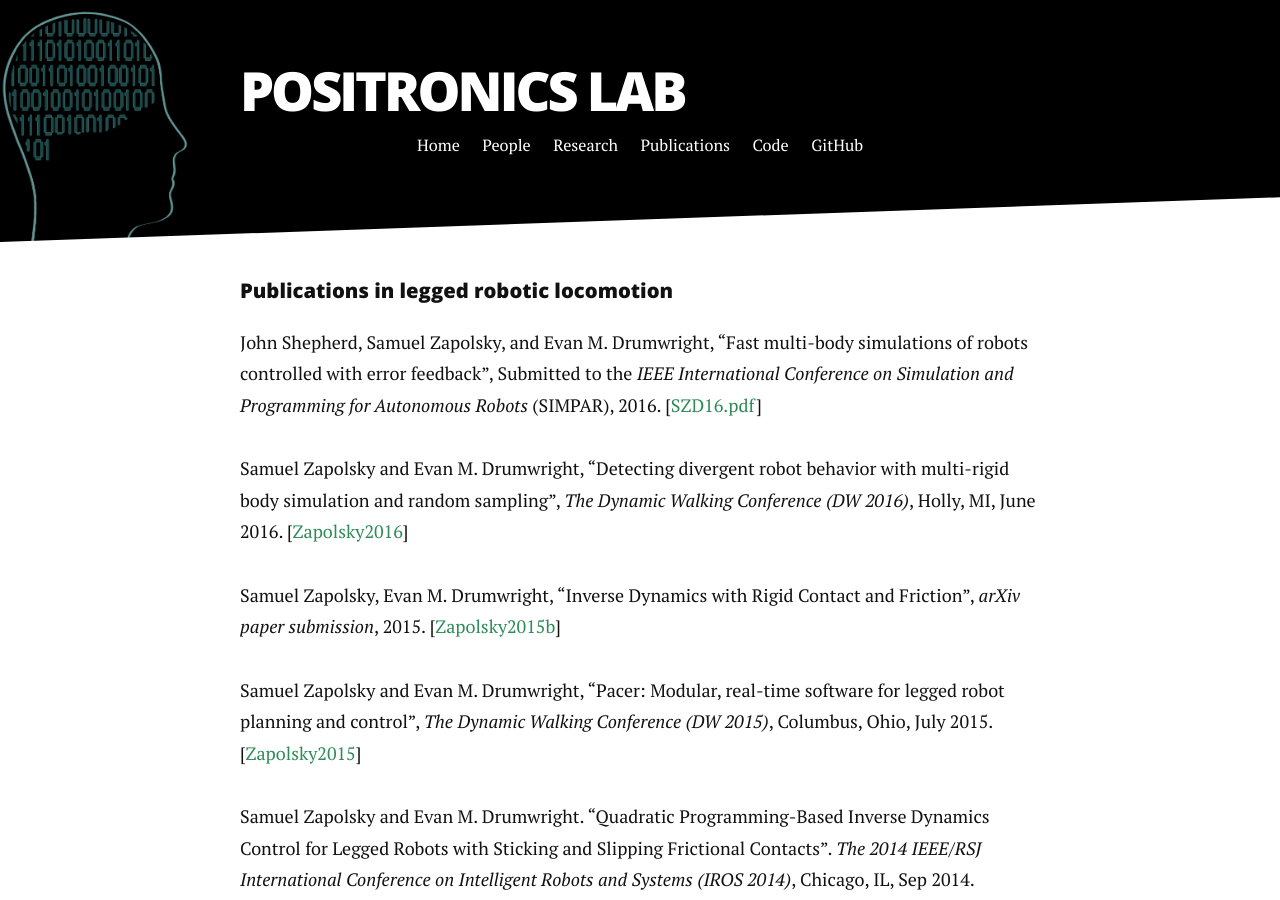
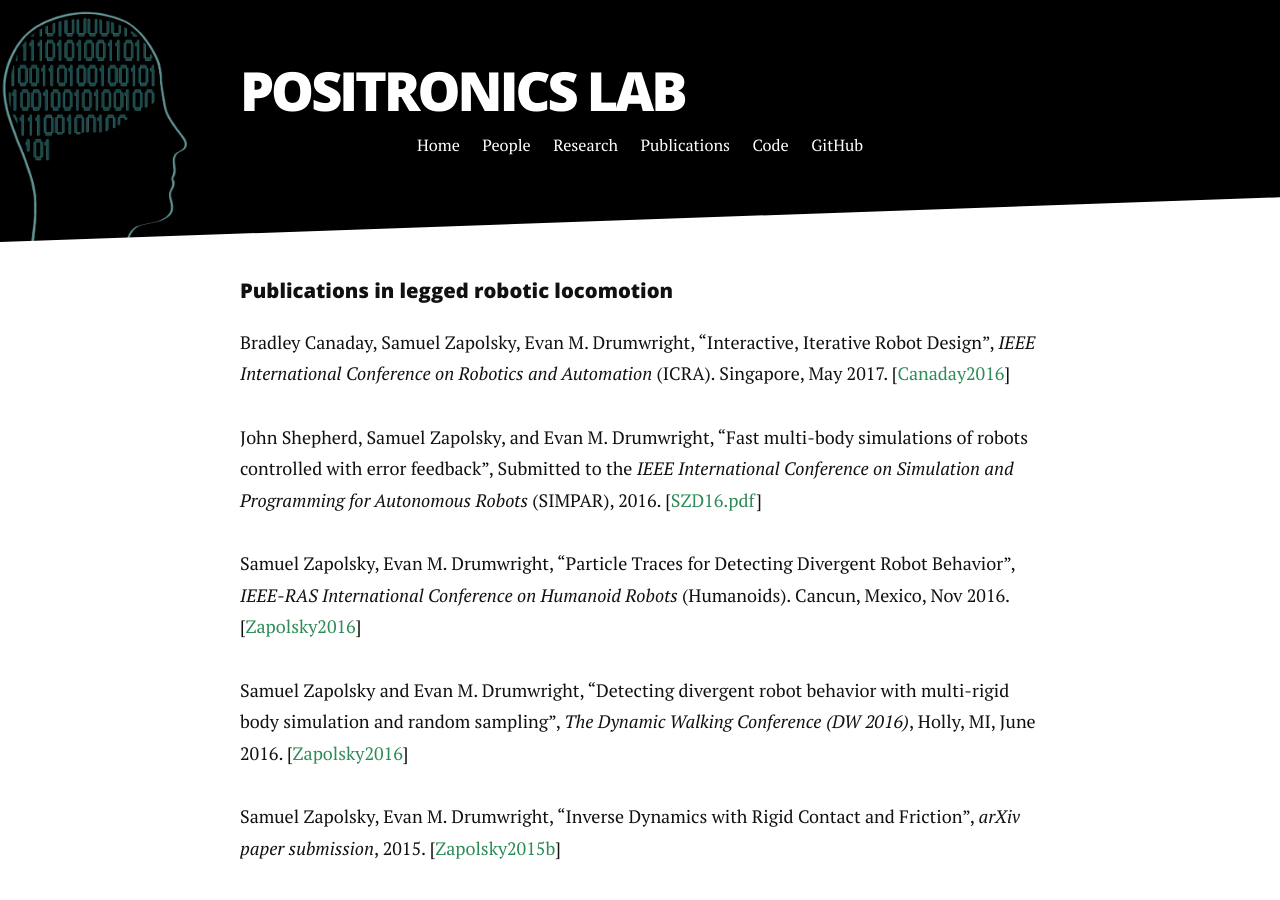
Before and after one commit to PositronicsLab/positronicslab.github.io, a Jekyll site: the page built from publications.md, in a window 1280 px wide and 900 px high. Built offline with Jekyll 4.4.1, drawn with Linux system fonts in a browser that asks for light colours; nearby versions of some CDN libraries.

Commit message:
updated publications

```diff
--- a/publications.md
+++ b/publications.md
@@ -3,7 +3,11 @@ layout: default
 title: Publications
 ---
 #### Publications in legged robotic locomotion
+Bradley Canaday, Samuel Zapolsky, Evan M. Drumwright, "Interactive, Iterative Robot Design", <i>IEEE International Conference on Robotics and Automation</i> (ICRA). Singapore, May 2017. [<a href="/assets/pdfs/CZD16.pdf">Canaday2016</a>]
+
 John Shepherd, Samuel Zapolsky, and Evan M. Drumwright, "Fast multi-body simulations of robots controlled with error feedback", Submitted to the <i>IEEE International Conference on Simulation and Programming for Autonomous Robots</i> (SIMPAR), 2016. [<a href="/assets/pdfs/SZD16.pdf">SZD16.pdf</a>]
+
+Samuel Zapolsky, Evan M. Drumwright, "Particle Traces for Detecting Divergent Robot Behavior", <i>IEEE-RAS International Conference on Humanoid Robots</i> (Humanoids). Cancun, Mexico, Nov 2016. [<a href="/assets/pdfs/ZD16.pdf">Zapolsky2016</a>]
 
 Samuel Zapolsky and  Evan M. Drumwright, "Detecting divergent robot behavior with multi-rigid body simulation and random sampling", <i>The Dynamic Walking Conference (DW 2016)</i>, Holly, MI, June 2016. [<a href="http://robotics.gwu.edu/positronics/wp-content/uploads/2016/06/Zapolsky_2016_DW.pdf">Zapolsky2016</a>]
 
```
Also changed, not shown: 2 other files.
